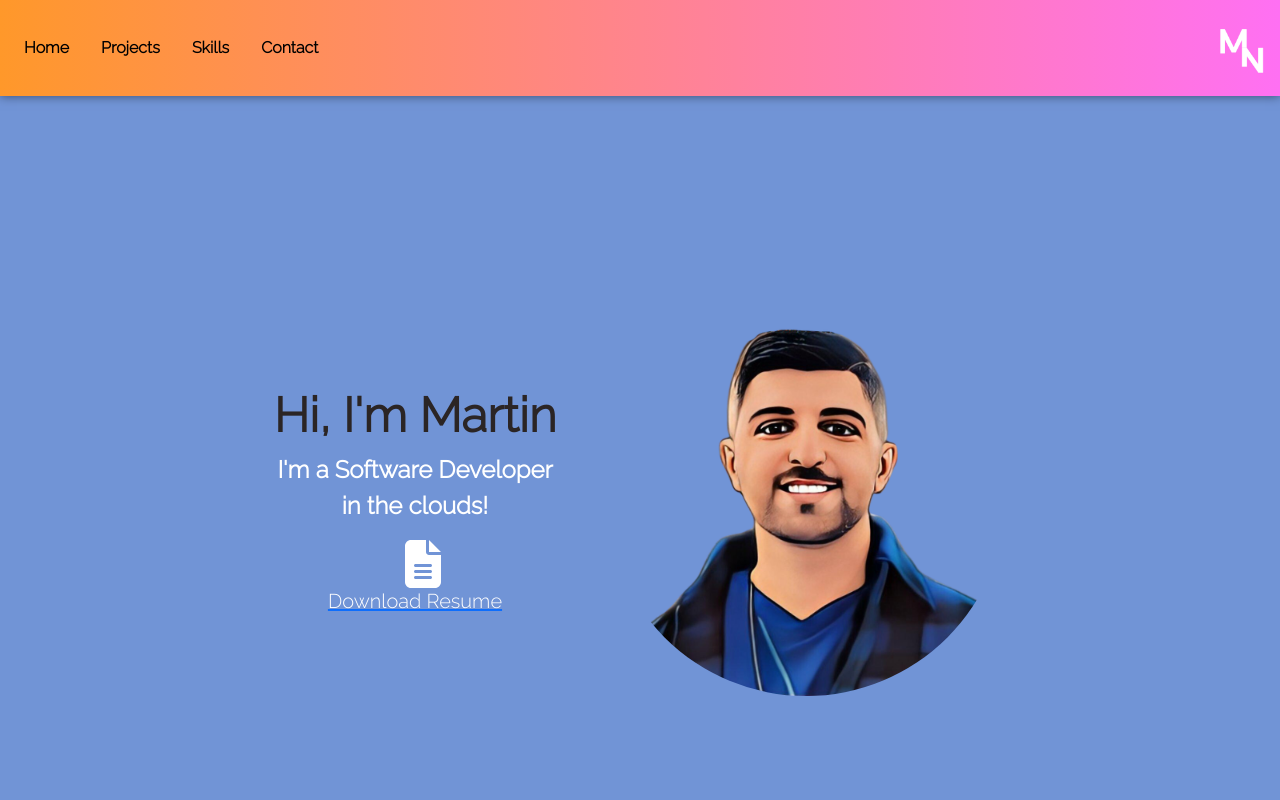
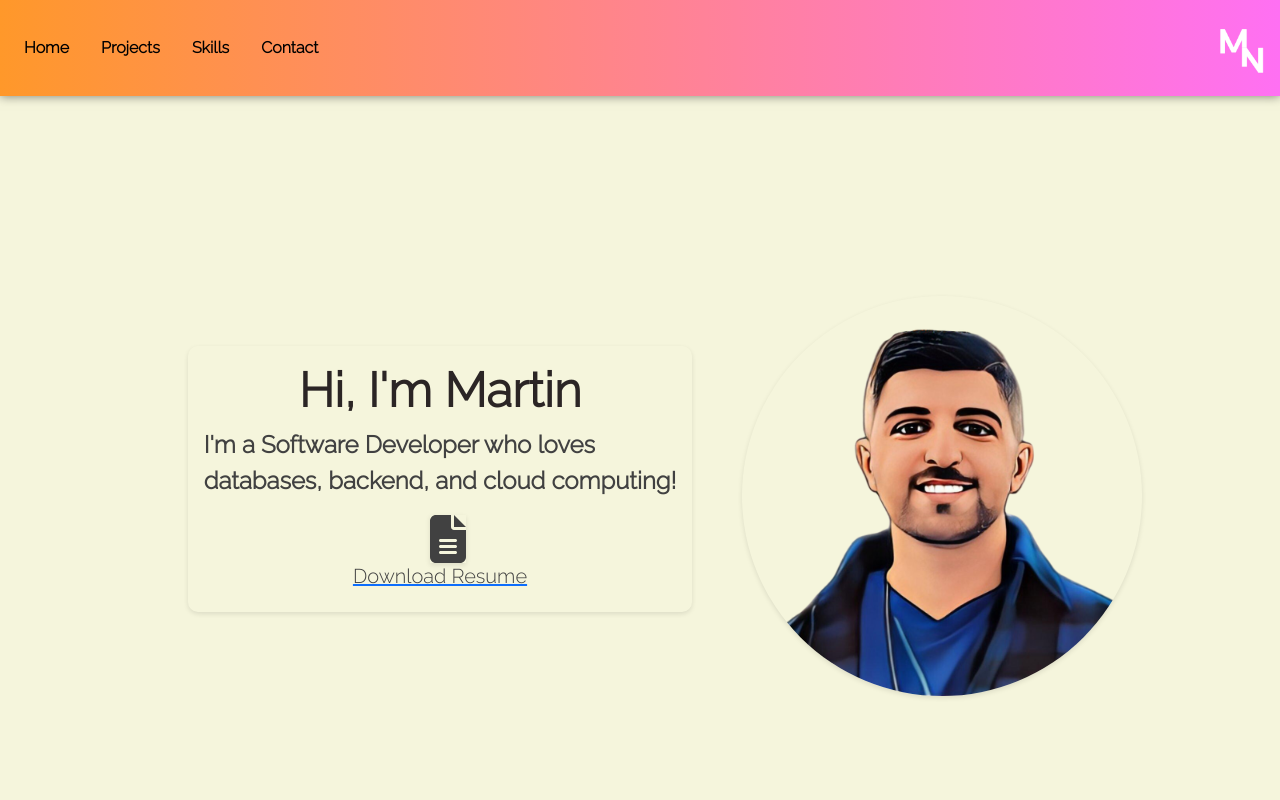
Before and after one commit to codewithmarty/codewithmarty.github.io, a React (Create React App) app: page / in a window 1280 px wide. Shown: the top 800 px of the page. Built offline with nearby package versions, Linux system fonts and the light colour scheme.

Commit message:
styling: changed certain colors in landing component

```diff
--- a/src/components/Landing/Landing.css
+++ b/src/components/Landing/Landing.css
@@ -4,13 +4,16 @@
   justify-content: center;
   align-items: center;
   flex-wrap: wrap;
-  background-color: rgb(113, 148, 214);
+  background-color: beige;
   box-shadow: 0px 0px 10px rgba(0, 0, 0, 0.5);
 }
 
 .Landing .blurb {
-  margin-right: 50px;
+  margin: 50px;
   margin-top: 1rem;
+  box-shadow: 0px 2px 5px rgba(0, 0, 0, 0.1);
+  padding: 1rem;
+  border-radius: 10px;
 }
 
 .Landing div h1 {
@@ -20,12 +23,14 @@
 
 .Landing div p {
   font-size: 24px;
+  text-align: justify;
 }
 
 img[alt="Profile"] {
   width: 400px;
   border-radius: 50%;
   transition: transform 0.5s ease-out;
+  box-shadow: 0px 2px 5px rgba(0, 0, 0, 0.1);
 }
 
 img[alt="Profile"]:hover {
@@ -33,15 +38,16 @@ img[alt="Profile"]:hover {
 }
 
 .fa-file-lines {
-  color: white;
+  color: rgb(65, 65, 65);
   text-decoration: none;
+  box-shadow: 0px 2px 5px rgba(0, 0, 0, 0.1);
 }
 
 .blurb > a:nth-child(3) > h5:nth-child(2) {
-  color: white;
+  color: rgb(65, 65, 65);
 }
 
 .blurb > p:nth-child(2) {
   font-weight: bold;
-  color: white;
+  color: rgb(65, 65, 65);
 }
--- a/src/components/Landing/Landing.js
+++ b/src/components/Landing/Landing.js
@@ -8,7 +8,7 @@ const Landing = () => {
     <div className="Landing">
       <div className="blurb">
         <h1>Hi, I'm Martin</h1>
-        <p>I'm a Software Developer <br/> in the clouds!</p>
+        <p>I'm a Software Developer who loves <br/> databases, backend, and cloud computing!</p>
         <a href="resume/marty_resume_2023.pdf" download>
           <FontAwesomeIcon icon={faFileAlt} size="3x"/>
           <h5>Download Resume</h5>
```
